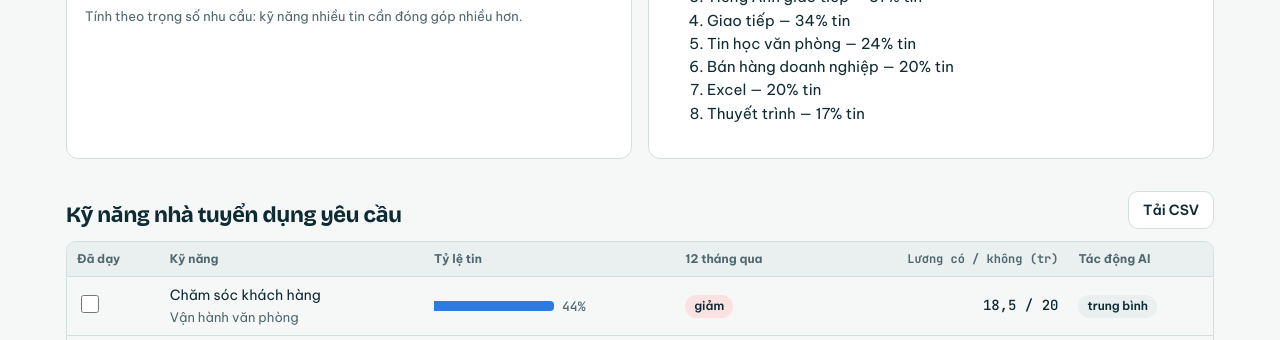
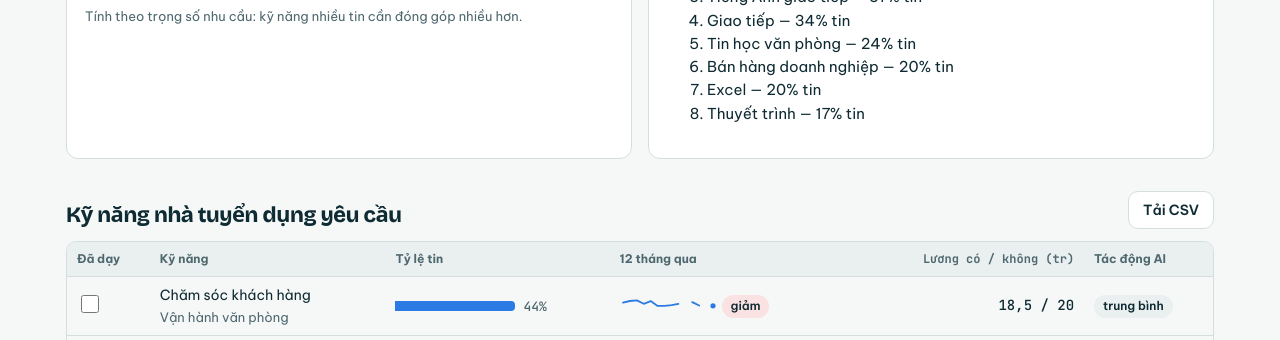
Before and after one commit to thuthuynt/demo-skill-radar, a plain HTML site: page skillradar/web/nha-truong/index.html in a window 1280 px wide. Shown: the part 612-952 px from the top of the page. Drawn offline with nearby package versions, Linux system fonts and the light colour scheme.

Commit message:
Show the 12-month trend line for each skill
Student skill page gets a full chart; university and government tables
get sparklines next to the up/down label. Months without data stay blank.

Co-Authored-By: Claude Opus 5.5 <noreply@anthropic.com>

```diff
--- a/skillradar/web/assets/pro.css
+++ b/skillradar/web/assets/pro.css
@@ -127,3 +127,6 @@ input[type=checkbox] { width:18px; height:18px; accent-color:var(--pond); }
 .need i { width:8px; height:8px; border-radius:50%; background:var(--line); } .need i.on { background:var(--bill); }
 .back { display:inline-block; margin-bottom:14px; font-weight:600; text-decoration:none; }
 .prose p { margin:6px 0 0; }
+.spark { display:inline-block; vertical-align:middle; margin-right:6px; }
+.spark svg { display:block; overflow:visible; }
+.trendchart svg { display:block; max-width:100%; overflow:visible; }
--- a/skillradar/web/assets/pro.js
+++ b/skillradar/web/assets/pro.js
@@ -82,3 +82,36 @@ export function change12(skill) {
   const first = avg(s.slice(0, 3)), last = avg(s.slice(-3));
   return { source: src, delta: last - first, now: last, beats: skill.forecast?.[src]?.beats_naive ?? null };
 }
+
+// Đường xu hướng: 12 điểm tháng cuối của chuỗi lưu trữ dài nhất (cùng chuỗi với trend() và change12()).
+// Tháng không có dữ liệu để trống, không nối qua, đúng nguyên tắc không nội suy.
+export function trendSvg(skill, { w = 96, h = 26, axes = false } = {}) {
+  const [src, series] = Object.entries(skill.history || {}).sort((a, b) => b[1].length - a[1].length)[0] || [];
+  const pts = (series || []).slice(-12);
+  if (pts.length < 2) return null;
+  const mi = m => { const [y, mo] = m.split('-').map(Number); return y * 12 + mo - 1; };
+  const m0 = mi(pts[0][0]), m1 = mi(pts.at(-1)[0]);
+  const pad = axes ? { l: 40, r: 10, t: 10, b: 24 } : { l: 3, r: 3, t: 3, b: 3 };
+  const ymax = Math.max(...pts.map(p => p[1])) * 1.15 || 0.01;
+  const step = ymax > 0.3 ? 0.1 : ymax > 0.12 ? 0.05 : ymax > 0.05 ? 0.02 : 0.01;
+  const top = Math.ceil(ymax / step) * step;
+  const X = m => pad.l + (mi(m) - m0) / Math.max(1, m1 - m0) * (w - pad.l - pad.r);
+  const Y = v => h - pad.b - v / top * (h - pad.t - pad.b);
+  const segs = [];
+  pts.forEach((p, i) => (i && mi(p[0]) - mi(pts[i - 1][0]) === 1 ? segs.at(-1) : segs[segs.push([]) - 1]).push(p));
+  const line = segs.map(s => `<polyline points="${s.map(p => `${X(p[0]).toFixed(1)},${Y(p[1]).toFixed(1)}`).join(' ')}" fill="none" stroke="var(--water)" stroke-width="${axes ? 2.5 : 1.8}" stroke-linecap="round" stroke-linejoin="round"/>`).join('');
+  const lbl = m => m.slice(5) + '/' + m.slice(2, 4);
+  const pctl = v => (100 * v).toLocaleString('vi-VN', { maximumFractionDigits: 1 }) + '%';
+  let grid = '', xl = '';
+  if (axes) {
+    for (let v = 0; v <= top + 1e-9; v += step) grid += `<line x1="${pad.l}" x2="${w - pad.r}" y1="${Y(v)}" y2="${Y(v)}" stroke="var(--line)"/><text x="${pad.l - 6}" y="${Y(v) + 4}" text-anchor="end" font-size="11" fill="var(--muted)">${pctl(v)}</text>`;
+    const every = m1 - m0 > 8 ? 2 : 1;
+    for (let k = m0; k <= m1; k += every) { const m = `${Math.floor(k / 12)}-${String(k % 12 + 1).padStart(2, '0')}`; xl += `<text x="${X(m)}" y="${h - 6}" text-anchor="middle" font-size="11" fill="var(--muted)">${lbl(m)}</text>`; }
+  }
+  const dots = pts.map((p, i) => `<circle cx="${X(p[0])}" cy="${Y(p[1])}" r="${axes ? 4 : i === pts.length - 1 ? 2.6 : 0}" fill="var(--water)"><title>${lbl(p[0])}: ${pctl(p[1])} (${p[2]}/${p[3]} tin)</title></circle>`).join('');
+  const wrap = document.createElement('span');
+  wrap.className = axes ? 'trendchart' : 'spark';
+  wrap.innerHTML = `<svg viewBox="0 0 ${w} ${h}" ${axes ? 'width="100%"' : `width="${w}" height="${h}"`} role="img" aria-label="Tỷ trọng 12 tháng, nguồn ${src}">${grid}${xl}${line}${dots}</svg>`;
+  wrap.dataset.source = src;
+  return wrap;
+}
--- a/skillradar/web/co-quan/gov.js
+++ b/skillradar/web/co-quan/gov.js
@@ -1,5 +1,5 @@
 // Trang cơ quan quản lý: tổng quan nhu cầu kỹ năng theo nhóm nghề và địa phương.
-import { h, fill, fmt, pct, tr, store, load, bar, tiles, commonTiles, frame, method, csvButton, change12 } from '../assets/pro.js';
+import { h, fill, fmt, pct, tr, store, load, bar, tiles, commonTiles, frame, method, csvButton, change12, trendSvg } from '../assets/pro.js';
 import { aiBadge, familyAi } from '../assets/logic.js';
 
 const app = document.getElementById('app');
@@ -63,7 +63,7 @@ function trendBlock() {
   const up = all.filter(x => x.c.delta > 0).sort((a, b) => b.c.delta - a.c.delta).slice(0, 6);
   const down = all.filter(x => x.c.delta < 0).sort((a, b) => a.c.delta - b.c.delta).slice(0, 6);
   const row = ({ s, c }) => h('tr', {}, h('td', {}, s.vi), h('td', { class: 'small muted' }, c.source),
-    h('td', { class: 'num' }, h('span', { class: `chip ${c.delta > 0 ? 'up' : 'down'}` }, `${c.delta > 0 ? '+' : ''}${(100 * c.delta).toFixed(1)} điểm %`)),
+    h('td', { class: 'num', style: 'white-space:nowrap' }, trendSvg(s), h('span', { class: `chip ${c.delta > 0 ? 'up' : 'down'}` }, `${c.delta > 0 ? '+' : ''}${(100 * c.delta).toFixed(1)} điểm %`)),
     h('td', { class: 'num' }, pct(c.now, 1)),
     h('td', {}, c.beats == null ? '—' : h('span', { class: `chip ${c.beats ? 'up' : 'warn'}` }, c.beats ? G.yes : G.no)));
   return h('section', { class: 'section card' }, h('h2', {}, G.trend_title),
--- a/skillradar/web/copy.pro.vi.json
+++ b/skillradar/web/copy.pro.vi.json
@@ -156,6 +156,9 @@
   "skill_eyebrow": "KỸ NĂNG",
   "skill_overall": "trên toàn bộ tin đang mở cần kỹ năng này",
   "skill_trend": "12 tháng qua",
+  "trend_title": "Tỷ lệ tin tuyển dụng cần kỹ năng này, 12 tháng gần nhất",
+  "trend_note": "Mỗi điểm là % tin trong mẫu lưu trữ của tháng đó (nguồn {source}, khoảng 100–150 tin/tháng) có nhắc tới kỹ năng này. Di chuột lên điểm để xem số tin. Tháng không đủ dữ liệu được để trống, không nối qua.",
+  "trend_none": "Chưa đủ lịch sử để vẽ xu hướng cho kỹ năng này.",
   "skill_jobs": "Nghề cần kỹ năng này nhiều nhất",
   "skill_ai": "Ảnh hưởng của AI lên kỹ năng này",
   "game_link": "Thử phiên bản trò chơi",
--- a/skillradar/web/hoc-sinh/student.js
+++ b/skillradar/web/hoc-sinh/student.js
@@ -1,5 +1,5 @@
 // Trang học sinh (bản đơn giản, không trò chơi): khám phá nghề -> trang nghề -> kỹ năng.
-import { h, fill, fmt, tr, store, load, bar, tiles, frame, method, ddmm } from '../assets/pro.js';
+import { h, fill, fmt, tr, store, load, bar, tiles, frame, method, ddmm, trendSvg } from '../assets/pro.js';
 import { treeSkills, trend, aiBadge, familyAi, salaryInsight } from '../assets/logic.js';
 
 const app = document.getElementById('app');
@@ -96,12 +96,14 @@ function jobView(id) {
 function skillView(id) {
   const s = D.byId[id];
   if (!s) { location.hash = '#/'; return []; }
-  const t = trend(s.history), ai = aiBadge(s.ai);
+  const t = trend(s.history), ai = aiBadge(s.ai), chart = trendSvg(s, { w: 640, h: 220, axes: true });
   const jobs = D.families.filter(f => f.in_scope).map(f => [f, (f.skills.find(x => x[0] === id) || [])[1]]).filter(x => x[1])
     .sort((a, b) => b[1] - a[1]).slice(0, 6);
   return [h('a', { class: 'back', href: '#/' }, S.back),
     h('p', { class: 'eyebrow' }, S.skill_eyebrow), h('h1', {}, s.vi), s.en && s.en !== s.vi ? h('p', { class: 'lead' }, s.en) : null,
     tiles([[`${k10(s.open.share)}/10`, S.skill_overall], [C.trend[t], S.skill_trend], [S.ai_scale[ai], S.skill_ai]]),
+    h('section', { class: 'section card' }, h('h2', { style: 'margin-bottom:10px' }, S.trend_title),
+      chart || h('p', { class: 'note' }, S.trend_none), chart ? h('p', { class: 'note' }, fill(S.trend_note, { source: chart.dataset.source })) : null),
     h('section', { class: 'section card' }, h('h2', { style: 'margin-bottom:10px' }, S.skill_jobs),
       h('table', {}, h('tbody', {}, jobs.map(([f, w]) => h('tr', {}, h('td', {}, h('a', { href: `#/nghe/${f.id}` }, f.name)),
         h('td', {}, bar(w, jobs[0][1], `${k10(w)}/10 tin`))))))),
--- a/skillradar/web/nha-truong/uni.js
+++ b/skillradar/web/nha-truong/uni.js
@@ -1,5 +1,5 @@
 // Trang nhà trường: đối chiếu chương trình đào tạo với kỹ năng nhà tuyển dụng yêu cầu.
-import { h, fill, fmt, pct, tr, store, load, bar, tiles, frame, method, csvButton, change12 } from '../assets/pro.js';
+import { h, fill, fmt, pct, tr, store, load, bar, tiles, frame, method, csvButton, change12, trendSvg } from '../assets/pro.js';
 import { trend, aiBadge, familyAi } from '../assets/logic.js';
 
 const app = document.getElementById('app');
@@ -31,7 +31,7 @@ function render() {
         h('td', {}, h('input', { type: 'checkbox', 'aria-label': `${U.col_taught}: ${s.vi}`, checked: taught.has(id), onchange: e => toggle(id, e.target.checked) })),
         h('td', {}, s.vi, h('div', { class: 'small muted' }, s.group)),
         h('td', {}, bar(w, maxW, pct(w))),
-        h('td', {}, h('span', { class: `chip ${t === 'up' ? 'up' : t === 'down' ? 'down' : ''}` }, C.trend[t])),
+        h('td', { style: 'white-space:nowrap' }, trendSvg(s), h('span', { class: `chip ${t === 'up' ? 'up' : t === 'down' ? 'down' : ''}` }, C.trend[t])),
         h('td', { class: 'num' }, sw != null ? `${tr(sw)} / ${tr(swo)}` : '—'),
         h('td', {}, h('span', { class: `chip ${a === 'high' ? 'warn' : ''}` }, C.ai[a])));
     })));
```
